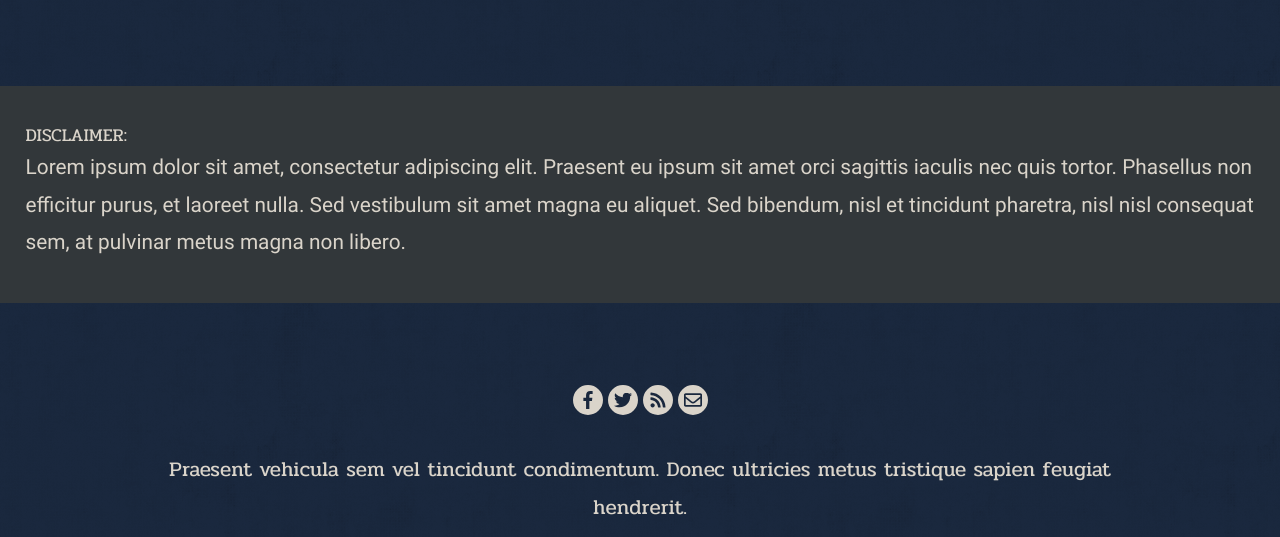
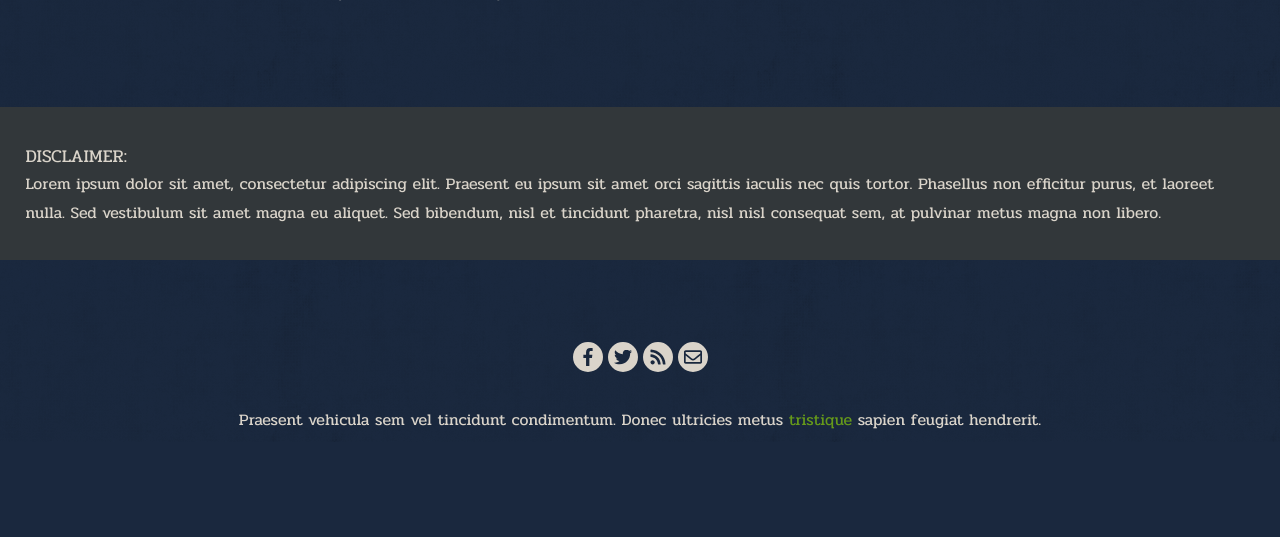
Before and after one commit to matteobin/Lucasdelirium, a PHP site: page / in a window 1280 px wide. Shown: the part 2974-3511 px from the top of the page. After the commit the page ends 3403 px from the top, so only its background shows below. Run offline with PHP 8.4, Linux system fonts and the light colour scheme.

Commit message:
Minor design notes.

```diff
--- a/css/javascript-min-width-45em.css
+++ b/css/javascript-min-width-45em.css
@@ -20,8 +20,8 @@ header nav h1 {
     }
 
     header .banner figure img.col-12 {
-        width: auto;
-        height: 200px;
+        width: 100%;
+        height: auto;
     }
 
     header .banner figure, header .banner h1 {
--- a/css/min-width-45em.css
+++ b/css/min-width-45em.css
@@ -259,7 +259,7 @@ header nav ul li, article nav ul li {
 header nav ul li a, article nav ul li a {
     display: block;
     font-family: pridi, verdana, sans-serif;
-    font-size: 1.125em;
+    font-size: 1.5em;
 }
 
 header nav ul li a {
@@ -293,16 +293,16 @@ article h1, article h4 {
     font-weight: 900;
 }
 
-header nav ul li a, article h2, article nav ul li a, article h3 {
+/*header nav ul li a, article h2, article nav ul li a, article h3 {
     font-family: pridi-extralight, verdana, sans-serif;
     font-weight: normal;
-}
+}*/
 
 section.container article h2.col-12 {
     margin-bottom: 1em;
 }
 
-article p a {
+article p a, footer p a {
     color: #669A1A;
 }
 
@@ -313,7 +313,6 @@ section.container.row article nav {
 }
 
 article nav ul li a {
-    font-size: 1.5em;
     color: #8E2D68;
     padding: 0.5em;
 }
@@ -340,7 +339,8 @@ footer.row .disclaimer p {
     margin: 0 2% 2em 2%;
 }
 
-footer.row .container  p {
+footer.row p, footer.row p a {
+    font-size: 1em;
     font-family: pridi, verdana, sans-serif;
 }
 
--- a/index.html
+++ b/index.html
@@ -83,7 +83,7 @@
                     <li><a href="#"><img src="img/icona-rss.svg" alt="RSS"></a></li>
                     <li><a href="#"><img src="img/icona-email.svg" alt="Email"></a></li>
                 </ul>
-                <p class="col-12 center">Praesent vehicula sem vel tincidunt condimentum. Donec ultricies metus tristique sapien feugiat hendrerit.</p>
+                <p class="col-12 center">Praesent vehicula sem vel tincidunt condimentum. Donec ultricies metus <a href="#">tristique</a> sapien feugiat hendrerit.</p>
             </div>
         </footer>
 	</body>
```
